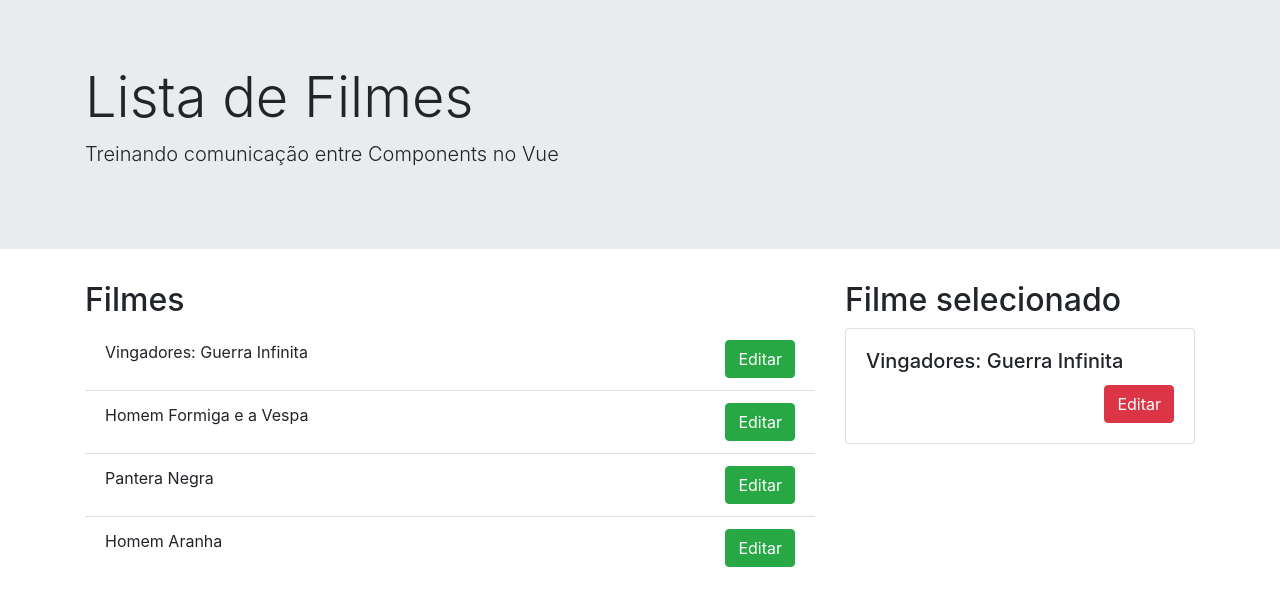
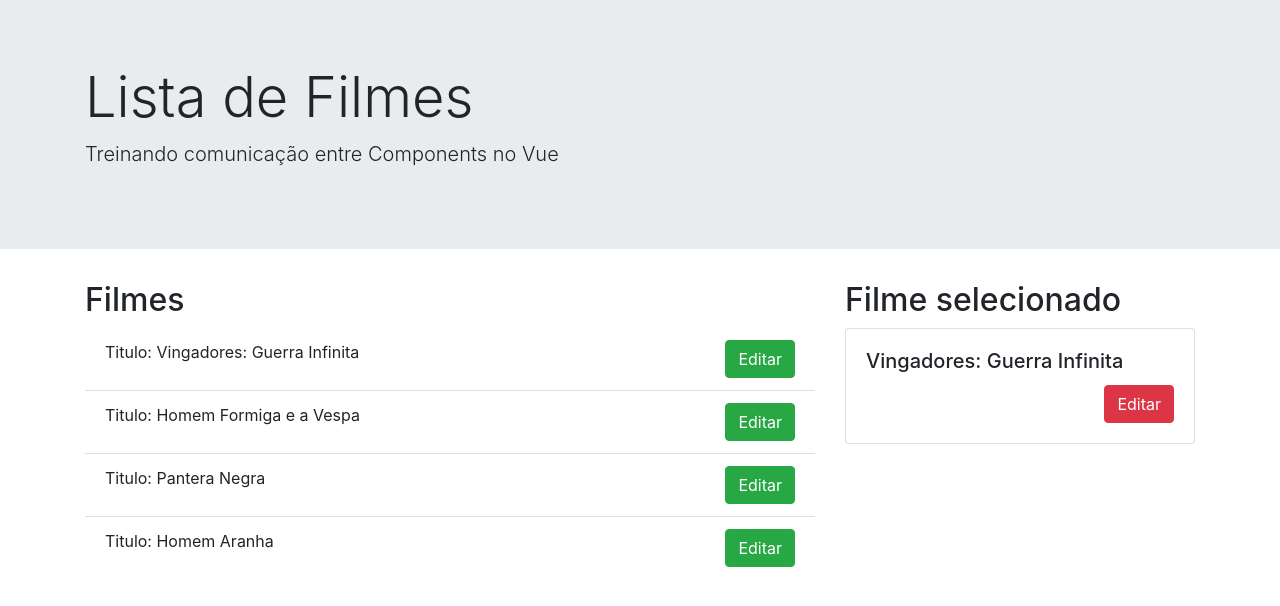
Before and after one commit to leonardo-santoz/vue-components-communication, a Vue app: page / in a window 1280 px wide. Shown: the top 606 px of the page. Built offline with nearby package versions, Linux system fonts and the light colour scheme.

Commit message:
usando props dentro da instancia do component

```diff
--- a/src/components/FilmesListaIten.vue
+++ b/src/components/FilmesListaIten.vue
@@ -1,12 +1,20 @@
 <template>
 <li class="list-group-item">
-    <span>{{ filmeTitulo }}</span>
+    <span>{{ filmeTituloConcatenado }}</span>
     <button class="btn btn-success float-right">Editar</button>
 </li>
 </template>
 
 <script>
 export default {
-    props: ['filmeTitulo']
-}
+    props: ["filmeTitulo"],
+    computed: {
+        filmeTituloConcatenado() {
+            return `Titulo: ${this.filmeTitulo}`;
+        },
+    },
+    created() {
+        console.log("Filme titulo: ", this.filmeTitulo);
+    },
+};
 </script>
```
